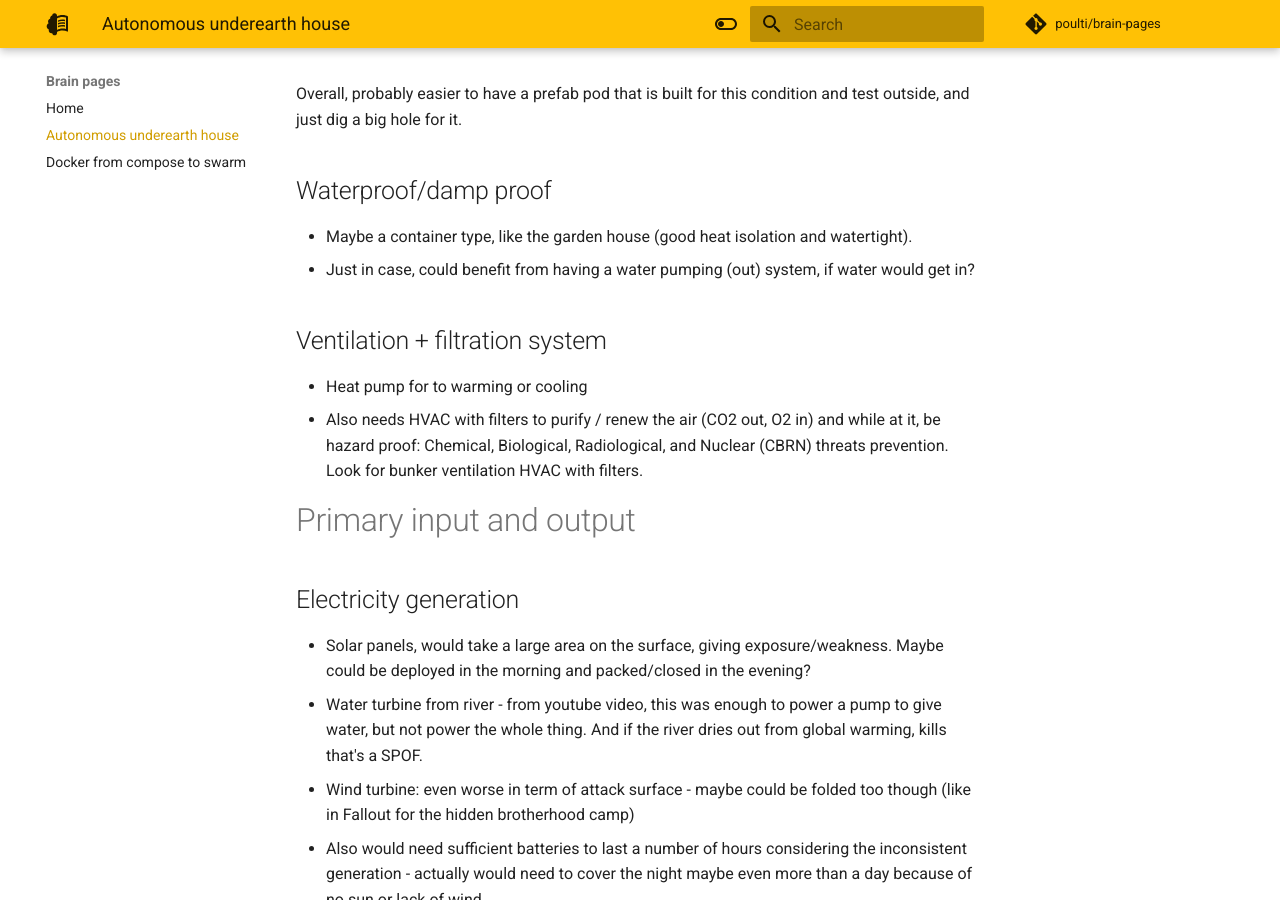
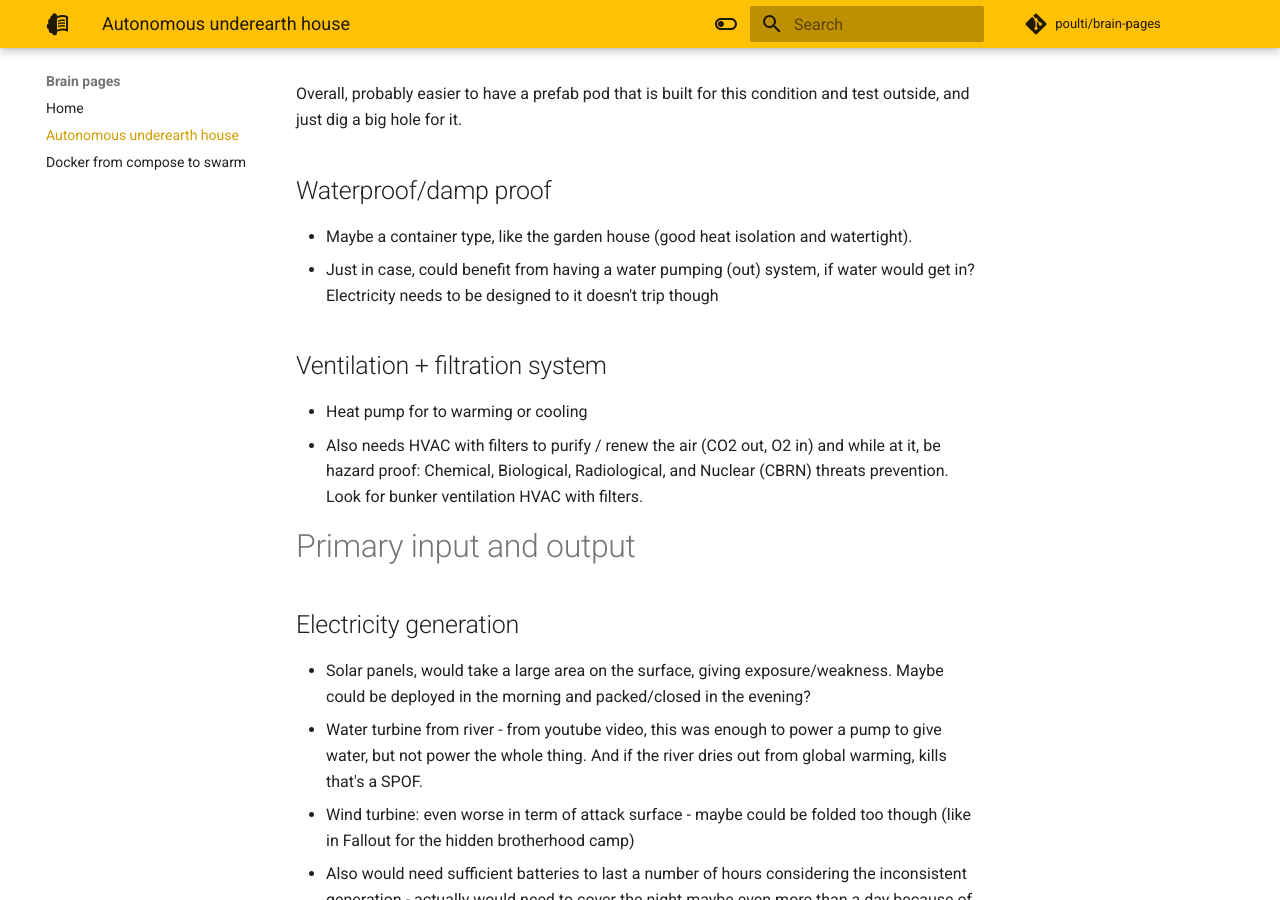
Before and after one commit to poulti/brain-pages, an MkDocs documentation site: the page built from docs/autonomous-underearth-house.md, in a window 1280 px wide and 900 px high, scrolled down 832 px. Built offline with MkDocs 1.6.1 and Material for MkDocs 9.7.7, drawn with Linux system fonts in a browser that asks for light colours; comment, search, counter and statistics services are not loaded.

Commit message:
Electricity consideration in flood

```diff
--- a/docs/autonomous-underearth-house.md
+++ b/docs/autonomous-underearth-house.md
@@ -23,7 +23,7 @@
 
 ## Waterproof/damp proof
 - Maybe a container type, like the garden house (good heat isolation and watertight).
-- Just in case, could benefit from having a water pumping (out) system, if water would get in?
+- Just in case, could benefit from having a water pumping (out) system, if water would get in? Electricity needs to be designed to it doesn't trip though
 
 ## Ventilation + filtration system
 - Heat pump for to warming or cooling
```
